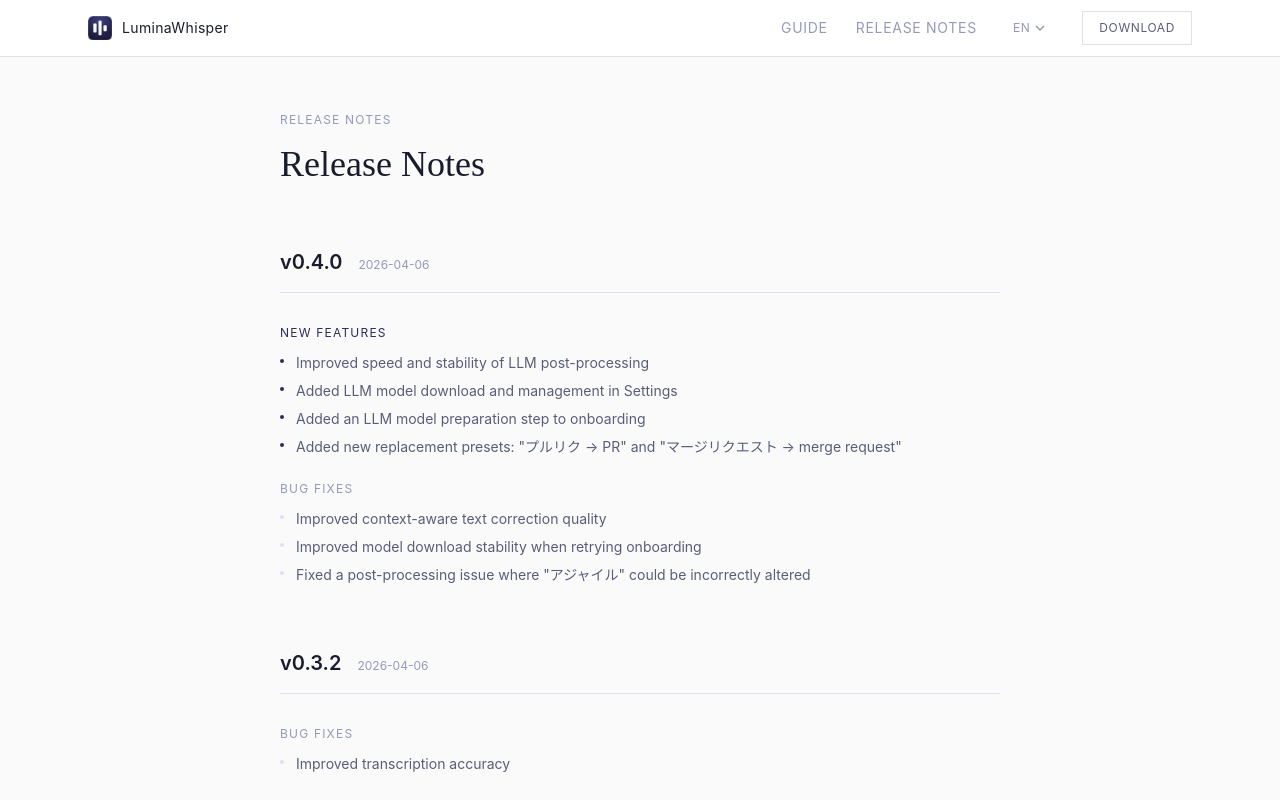
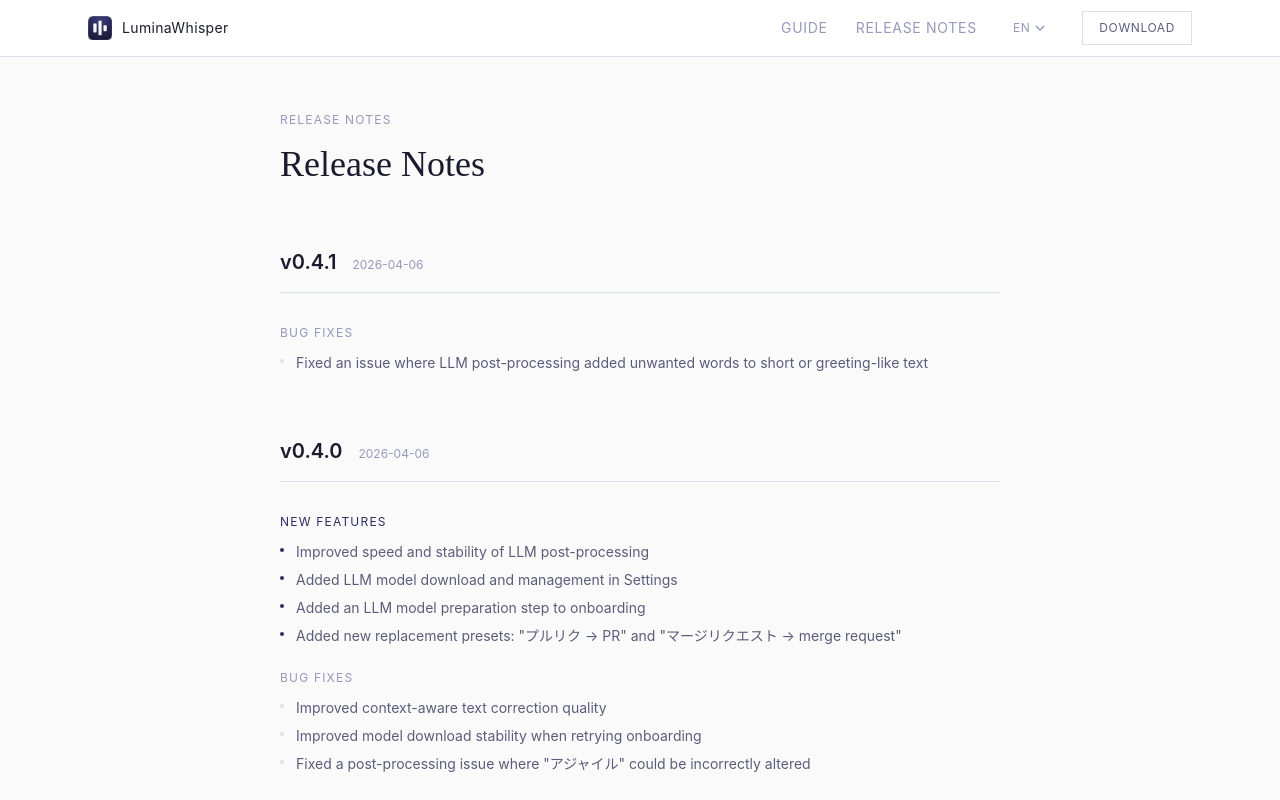
Before and after one commit to k1e1n04/lumina-whisper-site, a React (Vite) app: page /en/release in a window 1280 px wide. Shown: the top 800 px of the page. Built offline with nearby package versions, Linux system fonts and the light colour scheme; a web font is replaced by a local one.

Commit message:
chore(release): add v0.4.1 release notes and update appcast

```diff
--- a/src/i18n/de.json
+++ b/src/i18n/de.json
@@ -173,6 +173,12 @@
     "subtitle": "Release Notes",
     "newFeatures": "Neue Funktionen",
     "bugFixes": "Fehlerbehebungen",
+    "v041": {
+      "features": {},
+      "fixes": {
+        "llmConversationalResponse": "Fehler behoben, bei dem die LLM-Nachbearbeitung bei kurzem Text unerwünschte Wörter hinzufügte"
+      }
+    },
     "v040": {
       "features": {
         "mlxLlmBackend": "Geschwindigkeit und Stabilität der LLM-Nachbearbeitung verbessert",
--- a/src/i18n/en.json
+++ b/src/i18n/en.json
@@ -173,6 +173,12 @@
     "subtitle": "Release Notes",
     "newFeatures": "New Features",
     "bugFixes": "Bug Fixes",
+    "v041": {
+      "features": {},
+      "fixes": {
+        "llmConversationalResponse": "Fixed an issue where LLM post-processing added unwanted words to short or greeting-like text"
+      }
+    },
     "v040": {
       "features": {
         "mlxLlmBackend": "Improved speed and stability of LLM post-processing",
--- a/src/i18n/fr.json
+++ b/src/i18n/fr.json
@@ -174,6 +174,12 @@
     "subtitle": "Release Notes",
     "newFeatures": "Nouvelles fonctionnalités",
     "bugFixes": "Corrections de bugs",
+    "v041": {
+      "features": {},
+      "fixes": {
+        "llmConversationalResponse": "Correction d'un problème où le post-traitement LLM ajoutait des mots indésirables aux textes courts"
+      }
+    },
     "v040": {
       "features": {
         "mlxLlmBackend": "Amélioration de la vitesse et de la stabilité du post-traitement LLM",
--- a/src/i18n/ja.json
+++ b/src/i18n/ja.json
@@ -173,6 +173,12 @@
     "subtitle": "Release Notes",
     "newFeatures": "新機能",
     "bugFixes": "バグ修正",
+    "v041": {
+      "features": {},
+      "fixes": {
+        "llmConversationalResponse": "LLM 後処理で短いテキストや挨拶に余計な言葉が付加される問題を修正"
+      }
+    },
     "v040": {
       "features": {
         "mlxLlmBackend": "LLM 後処理の速度と安定性を改善",
--- a/src/i18n/ko.json
+++ b/src/i18n/ko.json
@@ -174,6 +174,12 @@
     "subtitle": "Release Notes",
     "newFeatures": "새로운 기능",
     "bugFixes": "버그 수정",
+    "v041": {
+      "features": {},
+      "fixes": {
+        "llmConversationalResponse": "짧은 텍스트에 LLM 후처리가 불필요한 단어를 추가하는 문제 수정"
+      }
+    },
     "v040": {
       "features": {
         "mlxLlmBackend": "LLM 후처리 속도와 안정성을 개선",
--- a/src/i18n/zh.json
+++ b/src/i18n/zh.json
@@ -174,6 +174,12 @@
     "subtitle": "Release Notes",
     "newFeatures": "新功能",
     "bugFixes": "错误修复",
+    "v041": {
+      "features": {},
+      "fixes": {
+        "llmConversationalResponse": "修复了 LLM 后处理对短文本添加多余词语的问题"
+      }
+    },
     "v040": {
       "features": {
         "mlxLlmBackend": "提升了 LLM 后处理的速度与稳定性",
--- a/src/pages/ReleasePage.tsx
+++ b/src/pages/ReleasePage.tsx
@@ -4,6 +4,13 @@ import Footer from '../components/Footer'
 import PageSeo from '../components/PageSeo'
 
 const RELEASES = [
+  {
+    version: '0.4.1',
+    date: '2026-04-06',
+    key: 'v041',
+    features: [] as string[],
+    fixes: ['llmConversationalResponse'],
+  },
   {
     version: '0.4.0',
     date: '2026-04-06',
```
Also changed, not shown: 1 other file (tests, documents, lock files or other folders).
